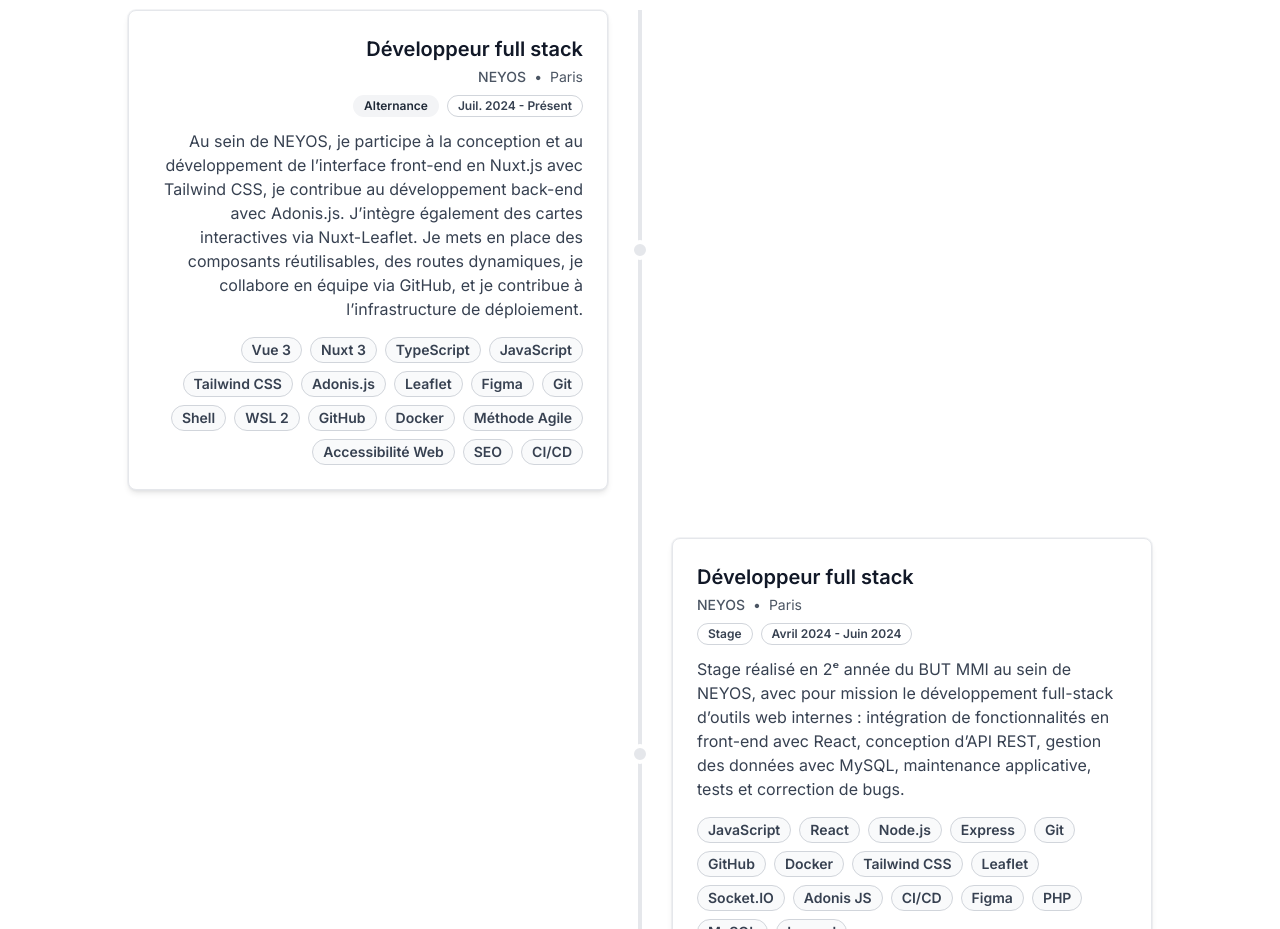
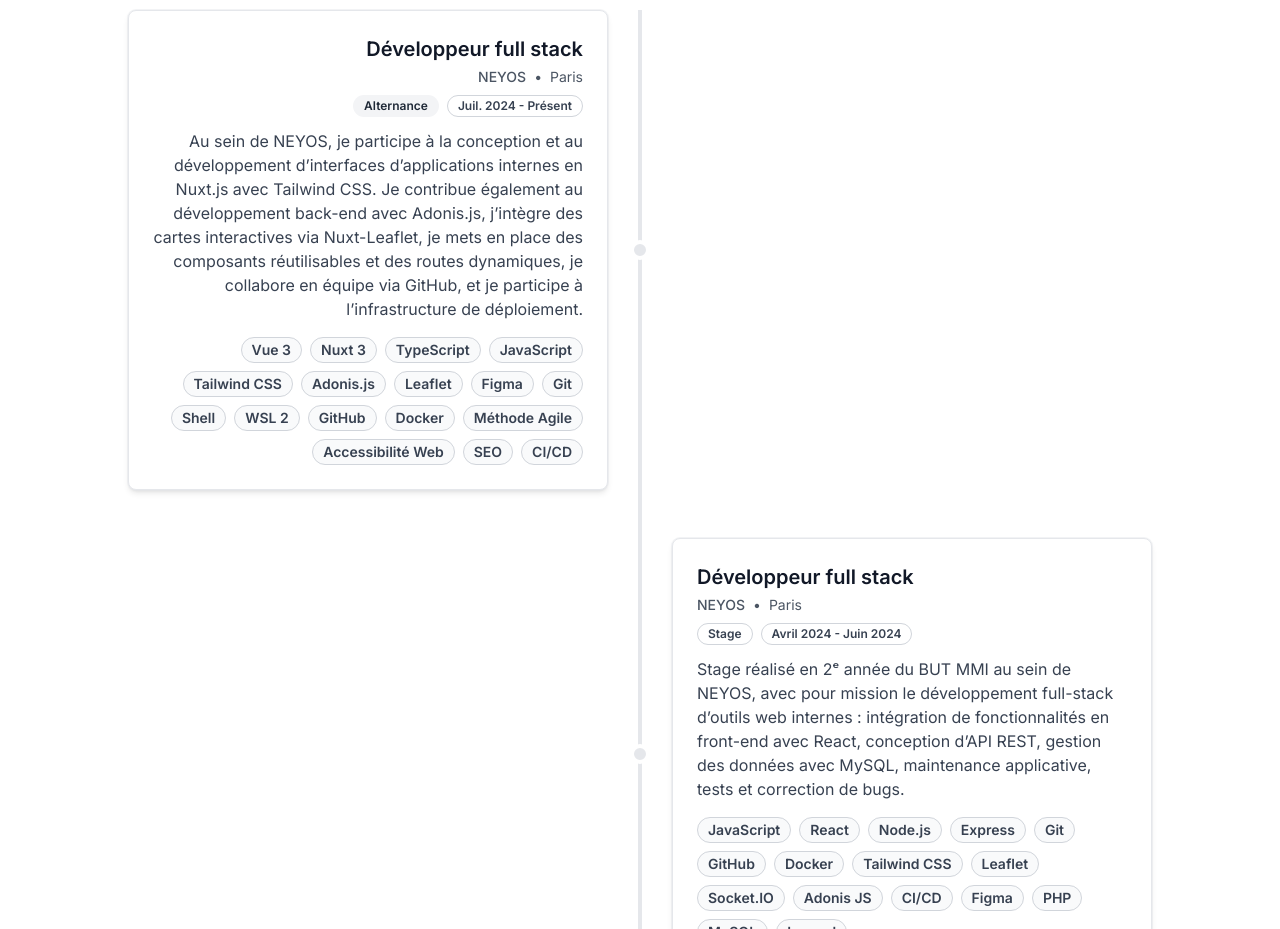
Before and after one commit to dancodeur/dan-elenga, a Next.js app: page / in a window 1280 px wide. Shown: the part 1420-2349 px from the top of the page. Built offline with nearby package versions, Linux system fonts and the light colour scheme; no server answers.

Commit message:
Ajustement

```diff
--- a/app/page.tsx
+++ b/app/page.tsx
@@ -133,7 +133,7 @@ export default function Home() {
                 period: "Juil. 2024 - Présent",
                 type: "alternance",
                 description:
-                  "Au sein de NEYOS, je participe à la conception et au développement de l’interface front-end en Nuxt.js avec Tailwind CSS, je contribue au développement back-end avec Adonis.js. J’intègre également des cartes interactives via Nuxt-Leaflet. Je mets en place des composants réutilisables, des routes dynamiques, je collabore en équipe via GitHub, et je contribue à l’infrastructure de déploiement. ",
+                  "Au sein de NEYOS, je participe à la conception et au développement d’interfaces d’applications internes en Nuxt.js avec Tailwind CSS. Je contribue également au développement back-end avec Adonis.js, j’intègre des cartes interactives via Nuxt-Leaflet, je mets en place des composants réutilisables et des routes dynamiques, je collabore en équipe via GitHub, et je participe à l’infrastructure de déploiement.",
                 skills: ["Vue 3", "Nuxt 3", "TypeScript", "JavaScript", "Tailwind CSS", "Adonis.js","Leaflet",  "Figma", "Git", "Shell","WSL 2", "GitHub","Docker", "Méthode Agile", "Accessibilité Web", "SEO","CI/CD"],
               },
               {
```
